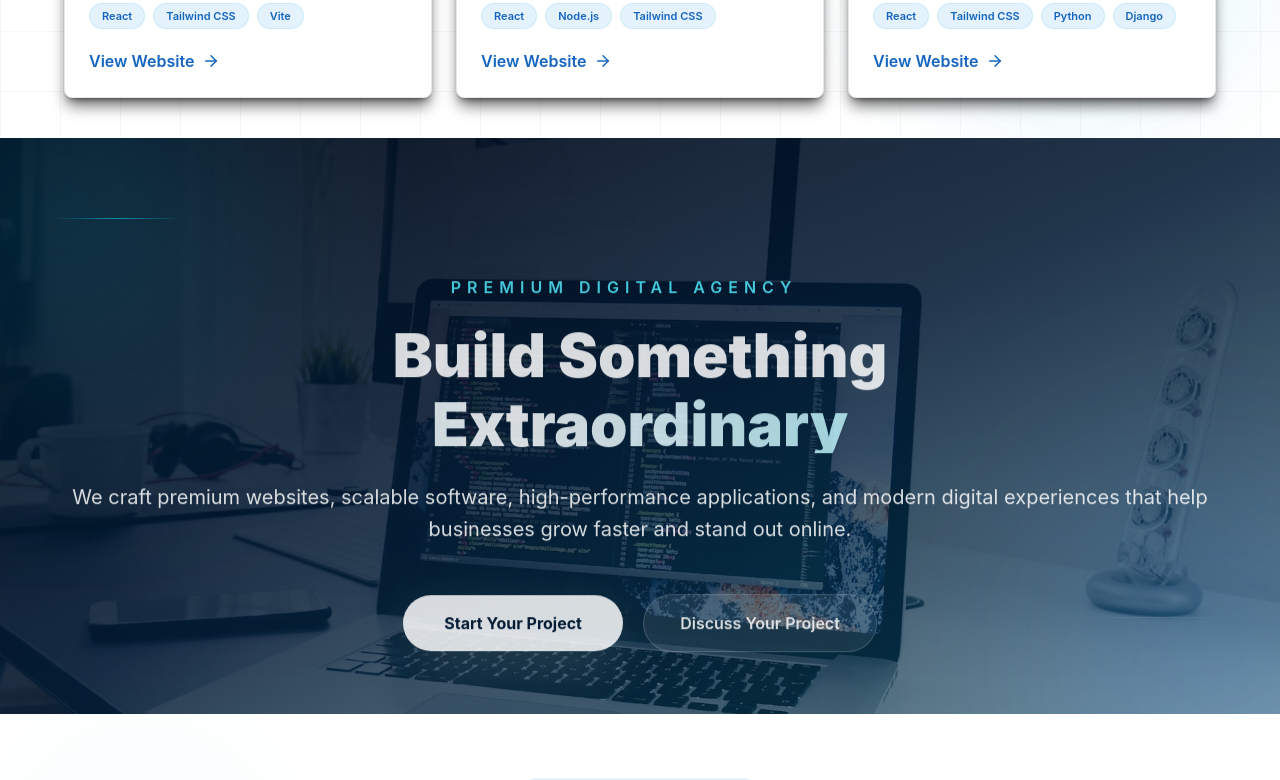
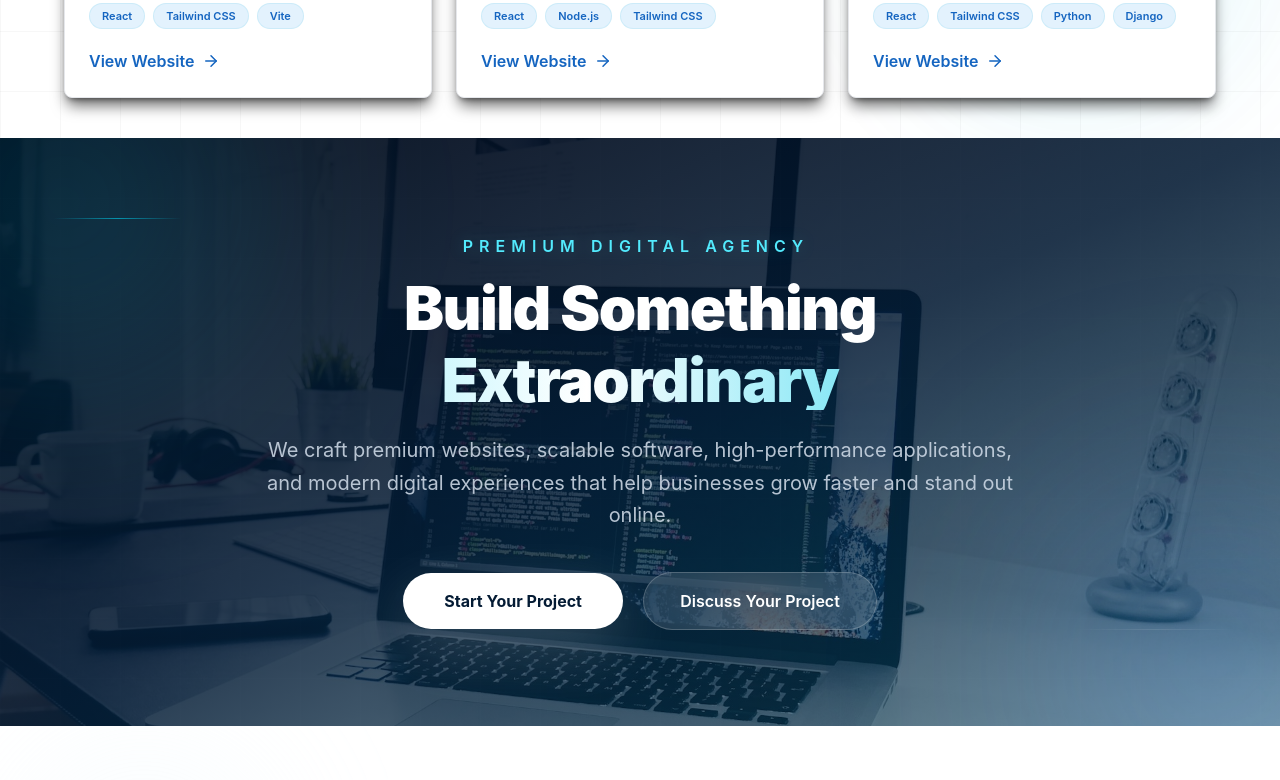
Before and after one commit to webifytechnologies4/webifytechnologies, a React (Vite) app: page / in a window 1280 px wide. Shown: the part 6200-6980 px from the top of the page. Built offline with nearby package versions, Linux system fonts and the light colour scheme.

Commit message:
some change in ui

```diff
--- a/src/pages/home/AboutSection.tsx
+++ b/src/pages/home/AboutSection.tsx
@@ -47,8 +47,6 @@ const AboutSection = () => {
     return () => clearInterval(timer);
   }, []);
 
-  // ── Build ordered card array: active image always on top (last in array) ─
-  // Stack renders last-item on top; rotate so activeIndex card is last.
   const orderedCards = topics.map((_, i) => {
     const offset = (i - activeIndex + topics.length) % topics.length;
     return { offset, topic: topics[i] };
@@ -155,12 +153,12 @@ const AboutSection = () => {
           initial={{ opacity: 0, scale: 0.85 }}
           whileInView={{ opacity: 1, scale: 1 }}
           transition={{ duration: 0.8 }}
-          className="relative flex items-center justify-center mt-10 md:mt-0"
+          className="relative flex items-center justify-center mt-10 md:mt-0 mb-10 md:mb-0"
         >
           {/* GLOW */}
           <div className="absolute inset-0 bg-brand-cyan/20 blur-[80px] rounded-full" />
 
-          {/* RESPONSIVE STACK WRAPPER (FIX MAIN ISSUE) */}
+          {/* RESPONSIVE STACK WRAPPER  */}
           <div className="relative w-full max-w-[320px] sm:max-w-[380px] md:w-[460px] md:h-[480px] h-[380px]">
             <Stack
               cards={stackCards}
--- a/src/pages/home/CTASection.tsx
+++ b/src/pages/home/CTASection.tsx
@@ -16,19 +16,6 @@ const CTASection = () => {
     target: ref,
     offset: ["start end", "end start"],
   });
-
-  // Smooth Scroll Effects
-  const textY = useTransform(
-    scrollYProgress,
-    [0, 1],
-    [60, -30]
-  );
-
-  const opacity = useTransform(
-    scrollYProgress,
-    [0, 0.3, 1],
-    [0, 1, 1]
-  );
 
   const imageScale = useTransform(
     scrollYProgress,
@@ -61,7 +48,6 @@ const CTASection = () => {
 
       {/* Glow */}
       <div className="absolute -top-24 -left-24 w-[320px] h-[320px] bg-cyan-400/20 blur-[120px] rounded-full" />
-
       <div className="absolute -bottom-24 -right-24 w-[320px] h-[320px] bg-blue-500/20 blur-[120px] rounded-full" />
 
       {/* Floating Animated Lines */}
@@ -88,43 +74,29 @@ const CTASection = () => {
       />
 
       {/* Main Content */}
-      <motion.div
-        style={{
-          y: textY,
-          opacity,
-        }}
-        className="relative z-10 min-h-[65vh] sm:min-h-[72vh] flex items-center justify-center px-5 sm:px-8 lg:px-16 py-10"
-      >
-        <div className="max-w-6xl mx-auto text-center">
+      <div className="relative z-10 w-full flex items-center justify-center px-5 sm:px-8 lg:px-16 py-20 sm:py-24">
+        <div className="max-w-5xl mx-auto text-center flex flex-col items-center justify-center">
 
-          {/* Animated Mini Text */}
+          {/* Premium Digital Agency */}
           <motion.div
-            initial={{
-              opacity: 0,
-              y: 25,
-            }}
-            whileInView={{
-              opacity: 1,
-              y: 0,
-            }}
+            initial={{ opacity: 0, y: 15 }}
+            whileInView={{ opacity: 1, y: 0 }}
             viewport={{ once: true }}
-            transition={{
-              duration: 0.7,
-            }}
-            className="mb-7 overflow-hidden"
+            transition={{ duration: 0.6 }}
+            className="mb-5 block w-full"
           >
             <motion.div
               animate={{
-                x: ["-10%", "10%", "-10%"],
+                x: ["-3%", "3%", "-3%"],
               }}
               transition={{
-                duration: 8,
+                duration: 6,
                 repeat: Infinity,
                 ease: "linear",
               }}
-              className="inline-block"
+              className="inline-block whitespace-nowrap"
             >
-              <span className="text-sm sm:text-base uppercase tracking-[6px] text-cyan-300 font-semibold">
+              <span className="text-sm sm:text-base uppercase tracking-[4px] sm:tracking-[6px] text-cyan-300 font-semibold drop-shadow-[0_0_8px_rgba(34,211,238,0.2)]">
                 Premium Digital Agency
               </span>
             </motion.div>
@@ -132,19 +104,11 @@ const CTASection = () => {
 
           {/* Heading */}
           <motion.h2
-            initial={{
-              opacity: 0,
-              y: 60,
-            }}
-            whileInView={{
-              opacity: 1,
-              y: 0,
-            }}
+            initial={{ opacity: 0, y: 30 }}
+            whileInView={{ opacity: 1, y: 0 }}
             viewport={{ once: true }}
-            transition={{
-              duration: 0.9,
-            }}
-            className="text-3xl sm:text-5xl lg:text-6xl font-black leading-[0.95] text-white"
+            transition={{ duration: 0.8 }}
+            className="text-3xl sm:text-5xl lg:text-6xl font-black leading-none text-white tracking-tight"
           >
             Build Something
             <motion.span
@@ -168,20 +132,11 @@ const CTASection = () => {
 
           {/* Description */}
           <motion.p
-            initial={{
-              opacity: 0,
-              y: 40,
-            }}
-            whileInView={{
-              opacity: 1,
-              y: 0,
-            }}
+            initial={{ opacity: 0, y: 20 }}
+            whileInView={{ opacity: 1, y: 0 }}
             viewport={{ once: true }}
-            transition={{
-              duration: 0.8,
-              delay: 0.15,
-            }}
-            className="max-w-6xl mx-auto mt-7 text-sm sm:text-lg lg:text-xl leading-relaxed text-white"
+            transition={{ duration: 0.8, delay: 0.1 }}
+            className="max-w-3xl mx-auto mt-6 text-sm sm:text-lg lg:text-xl leading-relaxed text-slate-300/90"
           >
             We craft premium websites, scalable software,
             high-performance applications, and modern
@@ -191,69 +146,33 @@ const CTASection = () => {
 
           {/* Buttons */}
           <motion.div
-            initial={{
-              opacity: 0,
-              y: 40,
-            }}
-            whileInView={{
-              opacity: 1,
-              y: 0,
-            }}
+            initial={{ opacity: 0, y: 20 }}
+            whileInView={{ opacity: 1, y: 0 }}
             viewport={{ once: true }}
-            transition={{
-              duration: 0.8,
-              delay: 0.25,
-            }}
-            className="mt-10 sm:mt-12 flex flex-col sm:flex-row items-center justify-center gap-4 sm:gap-5 w-full"
+            transition={{ duration: 0.8, delay: 0.2 }}
+            className="mt-8 sm:mt-10 flex flex-col sm:flex-row items-center justify-center gap-4 sm:gap-5 w-full"
           >
             {/* Primary */}
-            <Link
-              to="/contact"
-              className="w-full sm:w-auto"
-            >
+            <Link to="/contact" className="w-full sm:w-auto">
               <motion.button
-                whileHover={{
-                  scale: 1.04,
-                  y: -4,
-                }}
-                whileTap={{
-                  scale: 0.95,
-                }}
+                whileHover={{ scale: 1.04, y: -4 }}
+                whileTap={{ scale: 0.95 }}
                 className="relative overflow-hidden w-full sm:w-auto min-w-[220px] rounded-full bg-white px-6 sm:px-9 py-3.5 sm:py-4 text-sm sm:text-base font-bold text-[#041B34] shadow-[0_20px_60px_rgba(255,255,255,0.18)]"
               >
-                <span className="relative z-10">
-                  Start Your Project
-                </span>
-
-                {/* Shine */}
+                <span className="relative z-10">Start Your Project</span>
                 <motion.div
-                  animate={{
-                    x: ["-150%", "250%"],
-                  }}
-                  transition={{
-                    duration: 2.5,
-                    repeat: Infinity,
-                    ease: "linear",
-                  }}
+                  animate={{ x: ["-150%", "250%"] }}
+                  transition={{ duration: 2.5, repeat: Infinity, ease: "linear" }}
                   className="absolute inset-0 bg-gradient-to-r from-transparent via-cyan-200/50 to-transparent skew-x-12"
                 />
               </motion.button>
             </Link>
 
             {/* Secondary */}
-            <Link
-              to="/contact"
-              className="w-full sm:w-auto"
-            >
+            <Link to="/contact" className="w-full sm:w-auto">
               <motion.button
-                whileHover={{
-                  scale: 1.04,
-                  borderColor:
-                    "rgba(255,255,255,0.5)",
-                }}
-                whileTap={{
-                  scale: 0.95,
-                }}
+                whileHover={{ scale: 1.04, borderColor: "rgba(255,255,255,0.5)" }}
+                whileTap={{ scale: 0.95 }}
                 className="w-full sm:w-auto min-w-[220px] rounded-full border border-white/20 bg-white/10 backdrop-blur-xl px-6 sm:px-9 py-3.5 sm:py-4 text-sm sm:text-base font-semibold text-white transition-all duration-300 hover:bg-white/15"
               >
                 Discuss Your Project
@@ -261,7 +180,7 @@ const CTASection = () => {
             </Link>
           </motion.div>
         </div>
-      </motion.div>
+      </div>
     </section>
   );
 };
--- a/src/pages/home/ProjectsSection.tsx
+++ b/src/pages/home/ProjectsSection.tsx
@@ -105,6 +105,7 @@ const ProjectsSection = () => {
                 }}
                 viewport={{ once: true }}
                 whileHover={{ y: -10 }}
+                onClick={() => window.open(project.link, "_blank")}
                 className="group relative overflow-hidden rounded-lg border border-gray-200 bg-white shadow-lg shadow-black/60 hover:shadow-[0_18px_60px_rgba(0,0,0,0.10)] transition-all duration-500"
               >
 
--- a/src/pages/projects/ProjectGrid.tsx
+++ b/src/pages/projects/ProjectGrid.tsx
@@ -2,16 +2,18 @@ import { useState } from "react";
 import { motion, AnimatePresence } from "framer-motion";
 import {
   ArrowUpRight,
-  Globe,
-  ShoppingCart,
   Zap,
   Building2,
   Home,
   X,
+  HeartPulse,
+  Microscope,
   ExternalLink,
+  ShoppingCart,
 } from "lucide-react";
 
-const categories = ["All", "Solar", "Real Estate", "Medical", "E-Commerce", "Websites"];
+
+const categories = ["All", "Solar Energy", "Real Estate", "Healthcare", "E-Commerce"];
 
 interface Project {
   icon: React.ReactNode;
@@ -27,15 +29,15 @@ interface Project {
 }
 
 const projectsList: Project[] = [
-    {
-    icon: <ShoppingCart size={34} />,
+  {
+    icon: <HeartPulse size={34} />,
     title: "LEIFMED – Medical Marketplace",
     client: "LEIFMED Health Platform",
     shortDesc:
       "Ultra-modern dark mode medical e-commerce platform for prescription medicines and wellness essentials.",
     fullDesc:
       "LEIFMED is an advanced medical e-commerce marketplace designed to make healthcare accessible and intuitive. Built with a stunning dark mode UI featuring slate/navy backgrounds and emerald green branding, the platform enables users to order verified prescription medicines, wellness essentials, first aid kits, and hospital-grade medical supplies. The SaaS-dashboard-inspired interface includes a central search bar, glassmorphic card grids, glowing category highlights, and floating navigation. The design feels premium, professional, and instantly trustworthy for a sensitive sector like healthcare.",
-    category: "Medical",
+    category: "Healthcare",
     tags: ["React", "Next.js", "Tailwind CSS", "Vercel"],
     image:
       "https://images.unsplash.com/photo-1576091160399-112ba8d25d1d?q=80&w=1200&auto=format&fit=crop",
@@ -72,14 +74,14 @@ const projectsList: Project[] = [
     ],
   },
   {
-    icon: <Globe size={34} />,
+    icon: <Microscope size={34} />,
     title: "Sky Pathology Lab",
     client: "Sky Pathology Lab",
     shortDesc:
       "Advanced clinical diagnostic management system and patient booking portal for seamless medical reporting.",
     fullDesc:
       "Sky Pathology Lab is a comprehensive digital platform for a clinical diagnostic center, featuring a patient booking portal, diagnostic report access, and a management system for lab staff. The website delivers a clean, professional interface that simplifies appointment scheduling, test ordering, and report delivery for patients, while offering administrative tools for lab operations. Built with React, Node.js, and Tailwind CSS, the platform prioritizes security, speed, and ease of use in a sensitive medical environment.",
-    category: "Websites",
+    category: "Healthcare",
     tags: ["React", "Node.js", "Tailwind CSS"],
     image:
       "https://images.unsplash.com/photo-1579154204601-01588f351e67?q=80&w=1200&auto=format&fit=crop",
@@ -101,7 +103,7 @@ const projectsList: Project[] = [
       "Professional solar energy provider website for residential & commercial clients in Victoria, Australia.",
     fullDesc:
       "West Vic Energy is a trusted solar energy provider serving residential and commercial clients across Victoria, Australia. The website showcases their solar panel installation services, Tesla Powerwall battery packages, and government rebate programs. Built with a deep navy and amber gold color scheme, the site features a prominent hero slider, real-world project photography, and prominent CTAs for free energy quotes. The professional design inspires trust through compliance badges and detailed service breakdowns.",
-    category: "Solar",
+    category: "Solar Energy",
     tags: ["React", "Next.js", "Tailwind CSS", "Vercel"],
     image:
       "https://images.unsplash.com/photo-1509391366360-2e959784a276?q=80&w=1200&auto=format&fit=crop",
@@ -123,7 +125,7 @@ const projectsList: Project[] = [
       "Large-scale industrial solar EPC (Engineering, Procurement & Construction) portfolio website.",
     fullDesc:
       "Dmax Solar is a B2B solar energy infrastructure company specializing in large-scale utility and industrial solar installations. The website highlights their EPC capabilities with impressive statistics — 78 MW+ total capacity and 20+ completed projects. Built with a sleek teal/navy color scheme, the site uses a minimalist SPA layout with an abundant whitespace grid showcasing project achievements, corporate milestones, and technical capabilities. Ideal for attracting large industrial and government clients seeking trusted green energy partners.",
-    category: "Solar",
+    category: "Solar Energy",
     tags: ["React", "Next.js", "Tailwind CSS", "Vercel"],
     image:
       "https://images.unsplash.com/photo-1466611653911-95081537e5b7?q=80&w=1200&auto=format&fit=crop",
@@ -227,9 +229,9 @@ const ProjectGrid = () => {
             </div>
 
             <h2 className="text-3xl md:text-5xl font-bold text-brand-darkBlue leading-tight">
-              Our Latest
+              Our Featured
               <span className="block text-transparent bg-clip-text bg-gradient-to-r from-brand-blue to-brand-cyan">
-                Creative Projects
+                Digital Solutions
               </span>
             </h2>
 
@@ -246,10 +248,9 @@ const ProjectGrid = () => {
                 key={cat}
                 onClick={() => setActiveCategory(cat)}
                 className={`px-5 py-2.5 rounded-full text-sm font-semibold transition-all duration-300 min-h-[48px] flex items-center justify-center
-                  ${
-                    activeCategory === cat
-                      ? "bg-gradient-to-r from-brand-blue to-brand-cyan text-white shadow-md shadow-brand-blue/15 border-none"
-                      : "bg-white border border-brand-cyan/15 text-gray-600 hover:bg-brand-light hover:text-brand-blue"
+                  ${activeCategory === cat
+                    ? "bg-gradient-to-r from-brand-blue to-brand-cyan text-white shadow-md shadow-brand-blue/15 border-none"
+                    : "bg-white border border-brand-cyan/15 text-gray-600 hover:bg-brand-light hover:text-brand-blue"
                   }`}
               >
                 {cat}
```
